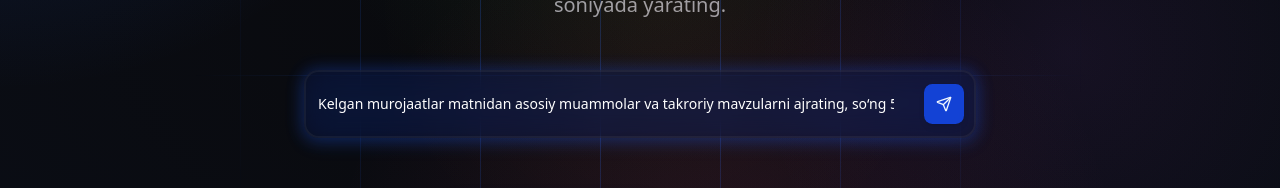
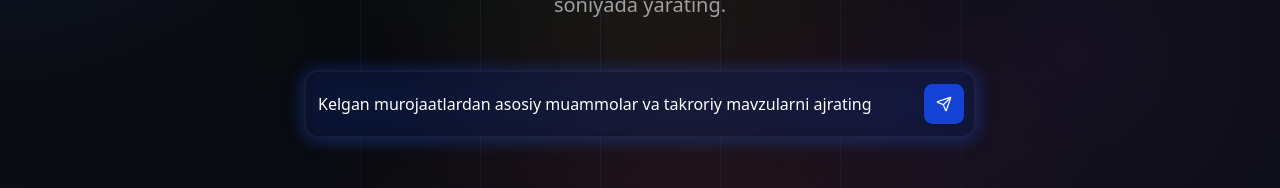
Before and after one commit to Hojiakbardevs/hokimiyat-ai, a React (Vite) app: page / in a window 1280 px wide. Shown: the part 470-658 px from the top of the page. Built offline with nearby package versions, Linux system fonts and the light colour scheme.

Commit message:
bunisini hal qilaman

```diff
--- a/src/Page/HomePage.tsx
+++ b/src/Page/HomePage.tsx
@@ -54,7 +54,7 @@ export const HomePage = () => {
                     </span>
                   </div>
                 </Button>
-                <Button className="px-5 py-6 h-[60px] rounded-xl border-2 border-gray-300 dark:border-gray-600 bg-transparent hover:bg-gray-100 dark:hover:bg-gray-800 text-[15px] font-medium text-foreground">
+                <Button className="px-5 py-6 h-[60px] rounded-xl border-2 border-gray-300 dark:border-gray-600 bg-transparent hover:bg-white dark:hover:bg-gray-800 text-[15px] font-medium text-foreground">
                   Batafsil ma’lumot
                 </Button>
               </div>
--- a/src/components/home/css-grid-background.tsx
+++ b/src/components/home/css-grid-background.tsx
@@ -23,8 +23,8 @@ export default function CssGridBackground() {
         className="absolute inset-0 pointer-events-none z-[-1]"
         style={{
           backgroundImage: `
-            linear-gradient(to right, rgba(36, 101, 237, 0.25) 1.5px, transparent 1.5px),
-            linear-gradient(to bottom, rgba(36, 101, 237, 0.25) 1.5px, transparent 1.5px)
+            linear-gradient(to right, rgba(36, 101, 237, 0.15) 1.5px, transparent 1px),
+            linear-gradient(to bottom, rgba(36, 101, 237, 0.15) 1.5px, transparent 1px)
           `,
           backgroundSize: "120px 120px",
           maskImage:
--- a/src/components/home/typing-prompt-input.tsx
+++ b/src/components/home/typing-prompt-input.tsx
@@ -7,11 +7,11 @@ import { Send } from "lucide-react";
 
 // Keep prompts stable across renders to avoid re-creating the array on each render
 const PROMPTS = [
- "Kelgan murojaatlar matnidan asosiy muammolar va takroriy mavzularni ajrating, so‘ng 5 ta tezkor chorani yozing...",
-  "Yangi normativ-huquqiy hujjatlarni qisqacha jamlang: kuchga kirish sanasi, ta’sir doirasi va 7 bandlik amal rejasini ko‘rsating...",
-  "Kiritilgan materiallardan rasmiy Ma’lumotnoma tuzing: qisqa mazmun, asosiy dalillar, xulosa va mas’ul ijrochilar...",
-  "Yig‘ilish yozuvlaridan Bayonnoma tayyorlang: kun tartibi, qarorlar, muddatlar va javobgarlar ro‘yxatini bering...",
-  "Davlat xaridi/RFP matniga javob loyihasini yozing: muvofiqlik, texnik taklif, jadvallar va kafolatlar bo‘yicha punktlar...",
+  "Kelgan murojaatlardan asosiy muammolar va takroriy mavzularni ajrating...",
+  "Yangi normativ hujjatlarni jamlang: kuchga kirish sanasi, ta'sir doirasi va amal rejasi...",
+  "Kiritilgan materiallardan rasmiy Ma'lumotnoma tuzing: mazmun, dalillar, xulosa...",
+  "Yig'ilish yozuvlaridan Bayonnoma tayyorlang: kun tartibi, qarorlar va muddatlar...",
+  "Davlat xaridi/RFP matniga javob yozing: texnik taklif, jadvallar va kafolatlar...",
 ];
 
 export default function TypingPromptInput() {
@@ -74,17 +74,18 @@ export default function TypingPromptInput() {
 
         <div className="relative">
           <Input
-            className="pr-20 py-8 rounded-xl backdrop-blur-md border-2 focus-visible:ring-0 focus-visible:ring-offset-0
+            className="pr-20 py-8 text-sm md:text-base rounded-xl font-stretch-90% backdrop-blur-md border-2 focus-visible:ring-0 focus-visible:ring-offset-0
             dark:bg-background/20 dark:border-white/5 dark:text-white
-            bg-white/70 border-primary/10 text-gray-800 shadow-[0_4px_20px_rgba(36,101,237,0.2)]"
-            placeholder=""
+            bg-white/80 border-primary/10 text-gray-900 shadow-[0_4px_20px_rgba(36,101,237,0.2)]
+            placeholder:text-muted-foreground/50"
+            placeholder="AI bilan muloqot boshlang..."
             value={displayText}
             readOnly
           />
           <Button
             size="icon"
             className="absolute right-3 top-1/2 transform -translate-y-1/2 h-10 w-10
-            bg-primary/90 hover:bg-primary backdrop-blur-md shadow-md"
+            bg-primary/90 hover:bg-primary backdrop-blur-md shadow-md transition-all hover:scale-105"
             aria-label="Send message">
             <Send className="h-5 w-5" />
           </Button>
```
